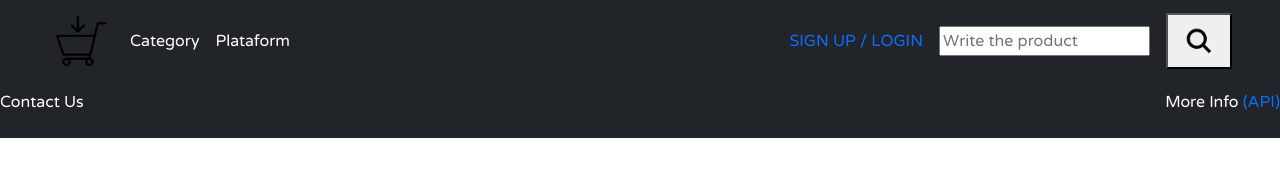
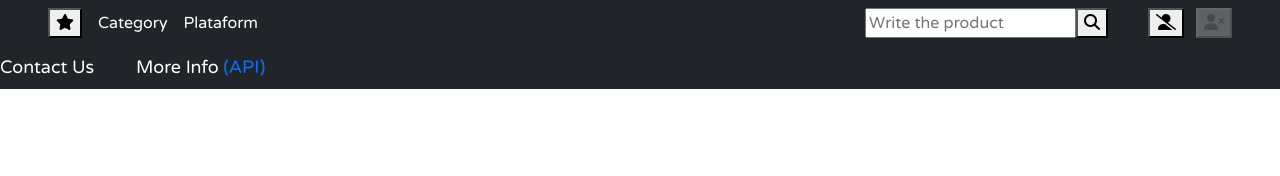
Before and after one commit to DanielaAraujoZ/Project-VideoGame-Store, a plain HTML site: page index.html in a window 1280 px wide. Drawn offline with nearby package versions, Linux system fonts and the light colour scheme; some packages are replaced by stand-ins of ours; no server answers; a script that the page names is missing.

Commit message:
Se crea interactividad con los botones de login y signup. Se agrega botón de favoritos

```diff
--- a/index.html
+++ b/index.html
@@ -13,6 +13,7 @@
     <link rel="stylesheet" href="./src/styles/styles.css" type="text/css" />
     <title>Videogame Store</title>
   </head>
+
   <body>
     <nav
       class="navbar navbar-dark bg-dark px-5 d-flex flex-row justify-content-between"
@@ -20,18 +21,33 @@
       <div
         class="left d-flex flex-row justify-content-start align-items-center"
       >
-        <img src="./images/shopcar.png" alt="shopCar" id="iconShop" />
+        <button>
+          <abbr title="My articles favorites">
+            <i class="fa-solid fa-star"></i
+          ></abbr>
+        </button>
         <p>Category</p>
         <p>Plataform</p>
       </div>
       <div class="right d-flex flex-row justify-content-end align-items-center">
-        <a href="./src/pages/auth.html"> <p>SIGN UP / LOGIN</p> </a>
+        <div class="d-flex align-items-center"></div>
+        <div class="d-flex">
           <input type="text" placeholder="Write the product" />
           <button>
-          <img src="./images/searchButton.png" id="searchButton" />
+            <i class="fa-solid fa-magnifying-glass"></i>
+          </button>
+          <button id="notuser">
+            <a href="./auth.html" id="auth">
+              <i class="fa-solid fa-user-large-slash" style="color: black"></i>
+            </a>
+          </button>
+          <button id="outUser" disabled>
+            <i class="fa-solid fa-user-xmark"></i>
           </button>
         </div>
+      </div>
     </nav>
+
     <main
       id="MainContent"
       class="mainContent d-flex flex-wrap justify-content-center"
@@ -39,11 +55,16 @@
       <!-- Main Content here. Cards from API -->
     </main>
     <footer>
-      <nav class="navbar navbar-dark bg-dark">
+      <nav
+        class="footer navbar navbar-dark bg-dark d-flex justify-content-between align-items-center"
+      >
+        <div class="d-flex align-items-center infoExternal">
           <p>Contact Us</p>
           <p>
-          More Info <a href="https://rawg.io/apidocs" target="_blank">(API)</a>
+            More Info
+            <a href="https://rawg.io/apidocs" target="_blank">(API)</a>
           </p>
+        </div>
       </nav>
     </footer>
   </body>
@@ -54,4 +75,9 @@
     crossorigin="anonymous"
   ></script>
   <script src="./src/scripts/index.js"></script>
+  <script
+    src="https://kit.fontawesome.com/8c0752dc6f.js"
+    crossorigin="anonymous"
+  ></script>
+  <script src="//cdn.jsdelivr.net/npm/sweetalert2@11"></script>
 </html>
--- a/src/scripts/index.js
+++ b/src/scripts/index.js
@@ -2,24 +2,25 @@ const urlAPI =
   "https://api.rawg.io/api/platforms?key=364e9ff77e354af38f029eac24949a2b";
 const divTarget = document.getElementById("MainContent");
 
+//Función que obtiene los datos del json-server.
 async function getData() {
   try {
     const respond = await fetch(urlAPI);
     const data = respond.json();
-    return data
+    return data;
   } catch (error) {
     console.log(error);
   }
 }
 
+//Función que muestra los datos del API externa en el DOM.
 async function showInfo(data) {
   data = await getData();
   let info = data.results;
-  console.log(info);
   info.map((item) => {
-     const { name, image_background, games_count, games } = item;
+    const { name, image_background, games_count, games } = item;
 
-     divTarget.innerHTML += `
+    divTarget.innerHTML += `
              <div class="card mt-5" style="width: 18rem;">
                  <img src="${image_background}" class="card-img-top" alt="...">
                  <div class="card-body">
@@ -31,4 +32,25 @@ async function showInfo(data) {
                `;
   });
 }
-showInfo()
+showInfo();
+
+//Se valida que haya el dato de email guardado en el localStorage para cambiar el icono que confirma el login con el usuario.
+const buttonIcon = document.getElementById("notuser");
+const outUser = document.getElementById("outUser");
+let dataLocalS = JSON.parse(localStorage.getItem("AUTHDATA"));
+
+//Condicional que valida contenido en el localStorage. Cambia el estado del boton y habilita el boton de LogOut.
+if (dataLocalS.email !== undefined) {
+  buttonIcon.innerHTML = `
+    <a href="./auth.html">
+    <i class="fa-solid fa-user-check" style="color: black"></i>
+    </a>`;
+  outUser.disabled = false
+  buttonIcon.disabled = true
+}
+
+//Se reinicia el localStorage y se recarga la página en caso que se le de click al boton LogOut.
+outUser.addEventListener("click", () => {
+  localStorage.clear();
+  location.reload()
+});
--- a/src/styles/auth.css
+++ b/src/styles/auth.css
@@ -70,7 +70,6 @@ input{
 margin: 24px;
 width: 100%;
 margin: 24px auto 8px auto;
-
 }
 .footer {
   gap: 50px;
@@ -79,9 +78,17 @@ margin: 24px auto 8px auto;
   bottom: 0;
   width: 100%;
 }
-.footer >p{
+#notuser{
+  margin-left: 24px;
+}
+.infoExternal{
+  gap:42px;
+  margin-right: 24px;
+}
+.infoExternal >p{
     margin: 0px;
 }
+
 button:hover{
     font-size: 18px;
     font-weight: 900;
--- a/src/styles/styles.css
+++ b/src/styles/styles.css
@@ -1,44 +1,60 @@
-@import url('https://fonts.googleapis.com/css2?family=Varela+Round&display=swap');
+@import url("https://fonts.googleapis.com/css2?family=Varela+Round&display=swap");
 
-:root{
-    --red-bg : #3D0000;
-    --black-target : #030303;
-    --red-button: #CC0808;
-    --white: #FFFFFF;
+:root {
+  --red-bg: #3d0000;
+  --black-target: #030303;
+  --red-button: #cc0808;
+  --white: #ffffff;
 }
 
-body{
+body {
   margin: 0;
-    font-family: 'Varela Round', sans-serif;
+  font-family: "Varela Round", sans-serif;
 }
-.navbar{
+.navbar {
   color: var(--white);
   font-weight: 400;
 }
-.left{
+.left {
   gap: 16px;
 }
-.left > p{
-    margin: 0
+.left > p {
+  margin: 0;
 }
-a{
+a {
   text-decoration: none;
 }
-a> p{
+a > p {
   margin: 0;
 }
-#iconShop{
+#iconShop {
   width: 50px;
   margin: 8px;
 }
-.right{
+.right {
   gap: 16px;
 }
-#searchButton{
+#searchButton {
   width: 50px;
 }
-.mainContent{
+.mainContent {
   width: 100%;
   gap: 24px;
   background-color: var(--red-bg);
 }
+.footer {
+  gap: 50px;
+  font-size: 18px;
+  width: 100%;
+}
+#notuser {
+  margin-left: 40px;
+  margin-right: 12px;
+}
+.infoExternal {
+  gap: 42px;
+  margin-right: 24px;
+}
+.infoExternal > p {
+  margin: 0px;
+}
```
Also changed, not shown: auth.html (+74 -18 lines), data/data.json (+14 -0 lines), src/scripts/auth.js (+16 -3 lines), images/searchButton.png (deleted), images/shopcar.png (deleted). Lines whose indentation alone changed are shown as unchanged.
